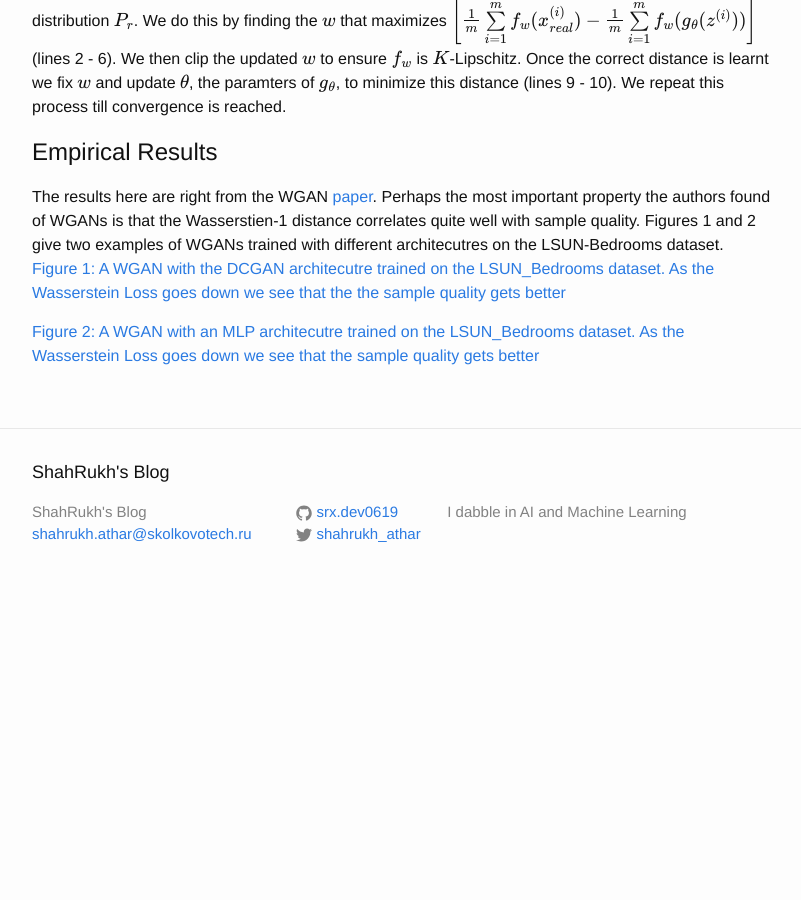
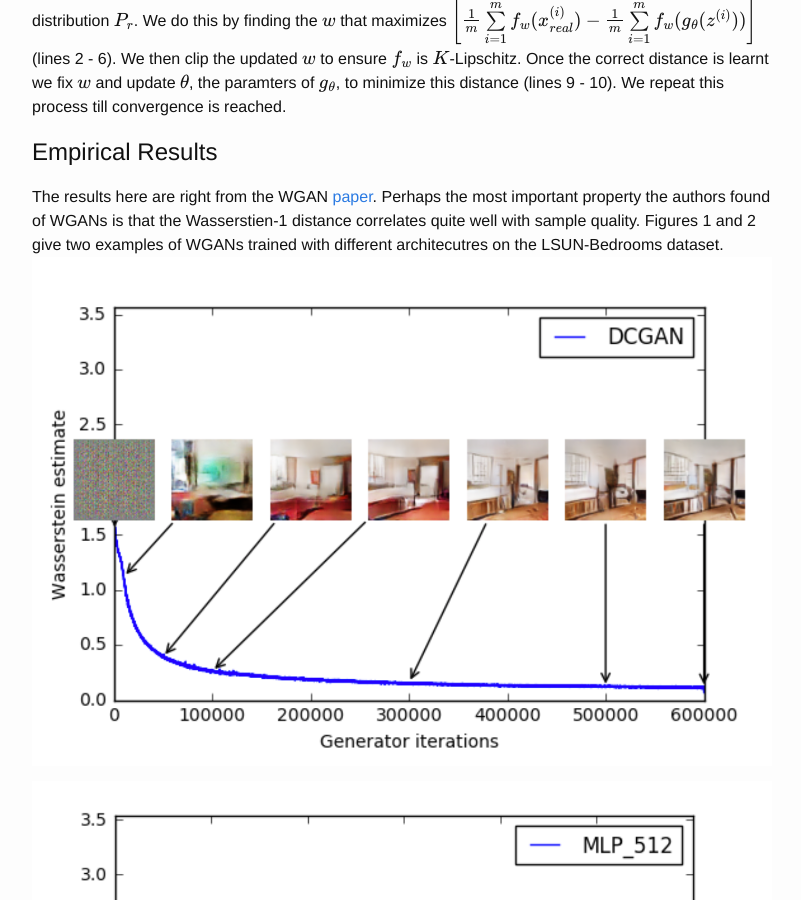
Before and after one commit to shahrukhathar/shahrukhathar.github.io, a Jekyll site: the page built from _posts/2017-03-04-Wasserstein-GANs.markdown, in a window 1280 px wide and 900 px high, scrolled down 1724 px. Shown: the whole window, without its empty margins (238-1039 px from the left). Built offline with Jekyll 4.4.1, drawn with Linux system fonts in a browser that asks for light colours; formulas are drawn with MathJax 3; before the commit the page ends 2330 px from its top, so only the background shows below that.

Commit message:
UpdatedWGAN

```diff
--- a/_posts/2017-03-04-Wasserstein-GANs.markdown
+++ b/_posts/2017-03-04-Wasserstein-GANs.markdown
@@ -71,8 +71,8 @@ update $$\theta$$, the paramters of $$g_{\theta}$$, to minimize this distance (l
 The results here are right from the WGAN [paper](https://arxiv.org/pdf/1701.07875.pdf). Perhaps the most important property the authors found of WGANs
 is that the Wasserstien-1 distance correlates quite well with sample quality. Figures 1 and 2 give two examples of WGANs trained with different
 architecutres on the LSUN-Bedrooms dataset.
-[Figure 1: A WGAN with the DCGAN architecutre trained on the LSUN_Bedrooms dataset. As the Wasserstein Loss
+![Figure 1: A WGAN with the DCGAN architecutre trained on the LSUN_Bedrooms dataset. As the Wasserstein Loss
 goes down we see that the the sample quality gets better](/images/WGAN_DCGAN.png)
 
-[Figure 2: A WGAN with an MLP architecutre trained on the LSUN_Bedrooms dataset. As the Wasserstein Loss
+![Figure 2: A WGAN with an MLP architecutre trained on the LSUN_Bedrooms dataset. As the Wasserstein Loss
 goes down we see that the sample quality gets better](/images/WGAN_MLP.png)
```
